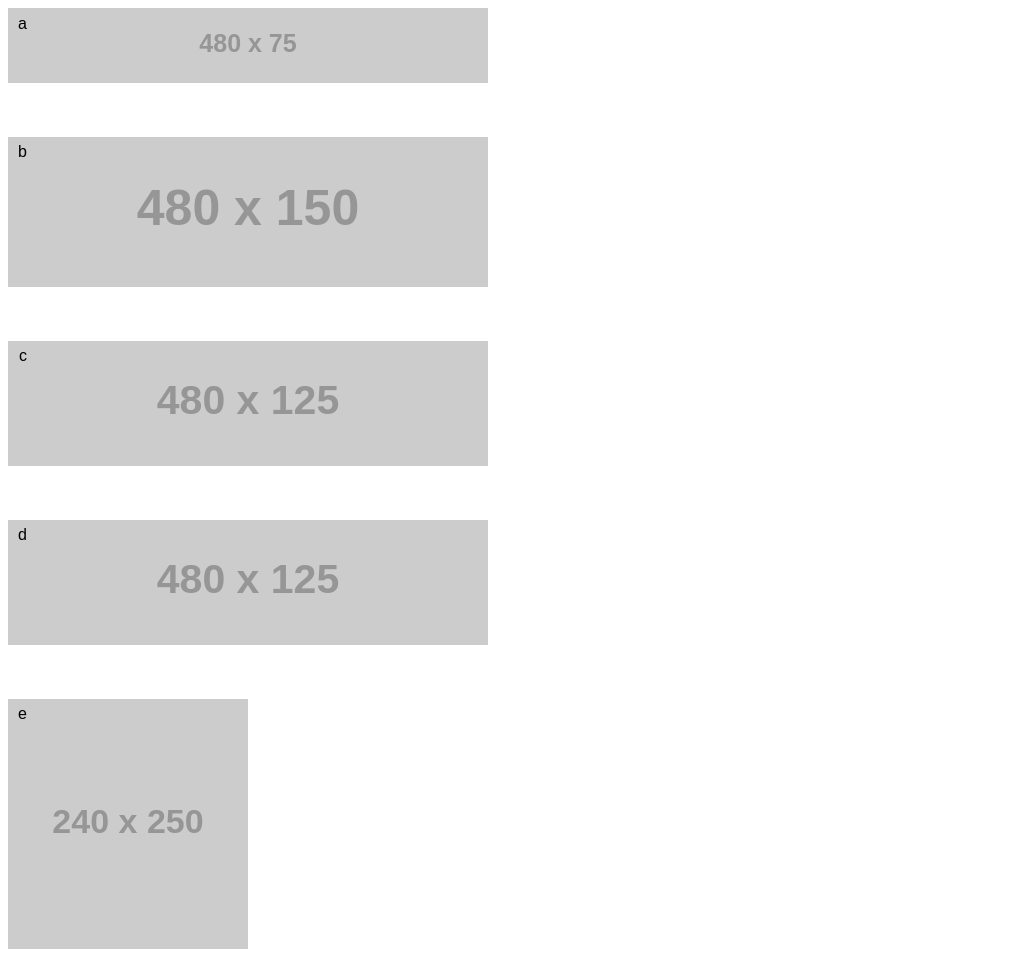
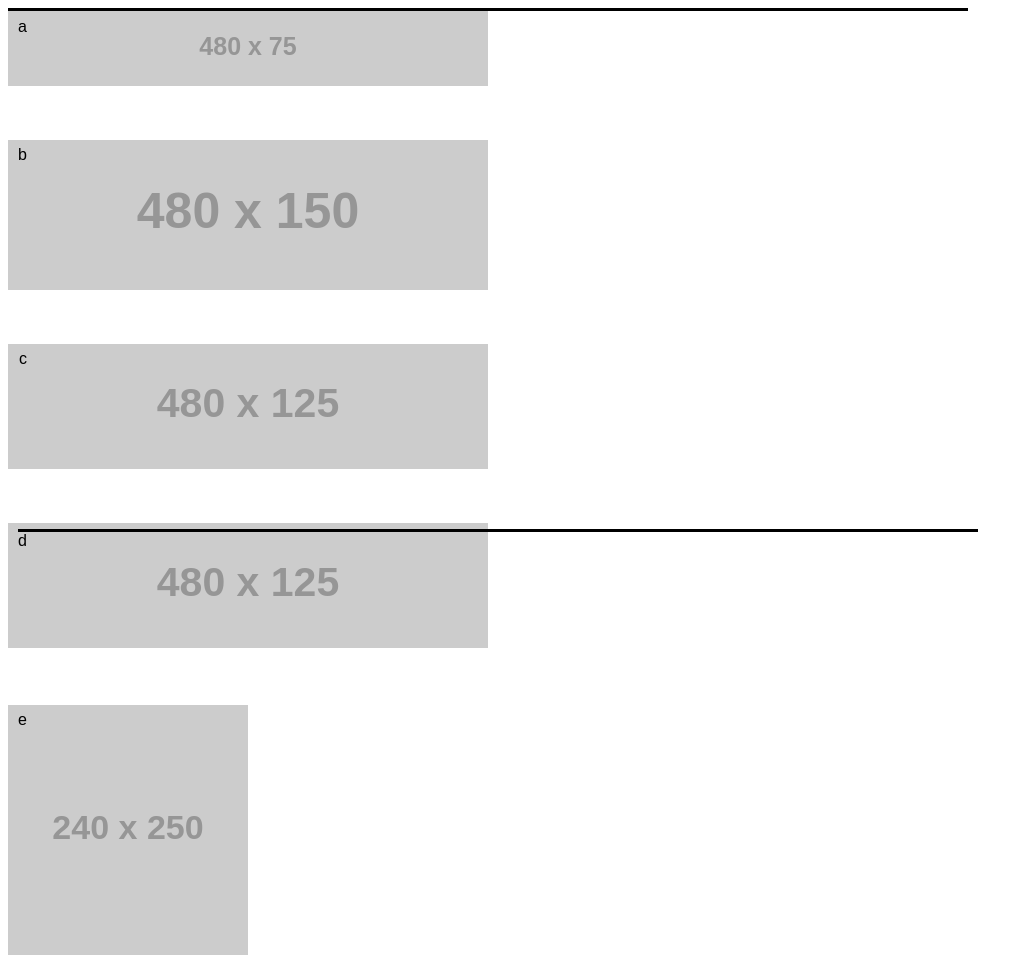
Before and after one commit to buphnezz/ui-challenge-1, a plain HTML site: page comps/index.html in a window 1280 px wide. Shown: the top 962 px of the page, without its empty margins (0-1033 px from the left). Drawn offline with Linux system fonts and the light colour scheme; placeholder pictures from the web are drawn by us.

Commit message:
it's clear I'm awful with CSS. added some borders, couldn't get them to stop half way across the page or adjust the width successfully

```diff
--- a/comps/styles/layout.css
+++ b/comps/styles/layout.css
@@ -9,6 +9,11 @@
   align-content: center;
 }
 
+.top {
+  /* border-top-color: 3px solid black; */
+  border-style: solid none none none;
+
+}
 #a {
   position: relative;
   left: 10px;
@@ -31,6 +36,7 @@
   position: relative;
   left: 10px;
   bottom: 139px;
+  border-style: solid none none none;
 }
 
 #e {
@@ -49,6 +55,7 @@
   position: relative;
   left: 10px;
   bottom: 264px;
+  border-style: solid none none none;
 }
 
 #h {
--- a/comps/styles/normalize.css
+++ b/comps/styles/normalize.css
@@ -5,3 +5,9 @@ body {
   align-content: center;
   font-family: sans-serif;
 }
+
+@media only screen and (min-width: 768px) {
+  body{
+    width: 960px;
+  }
+}
```
